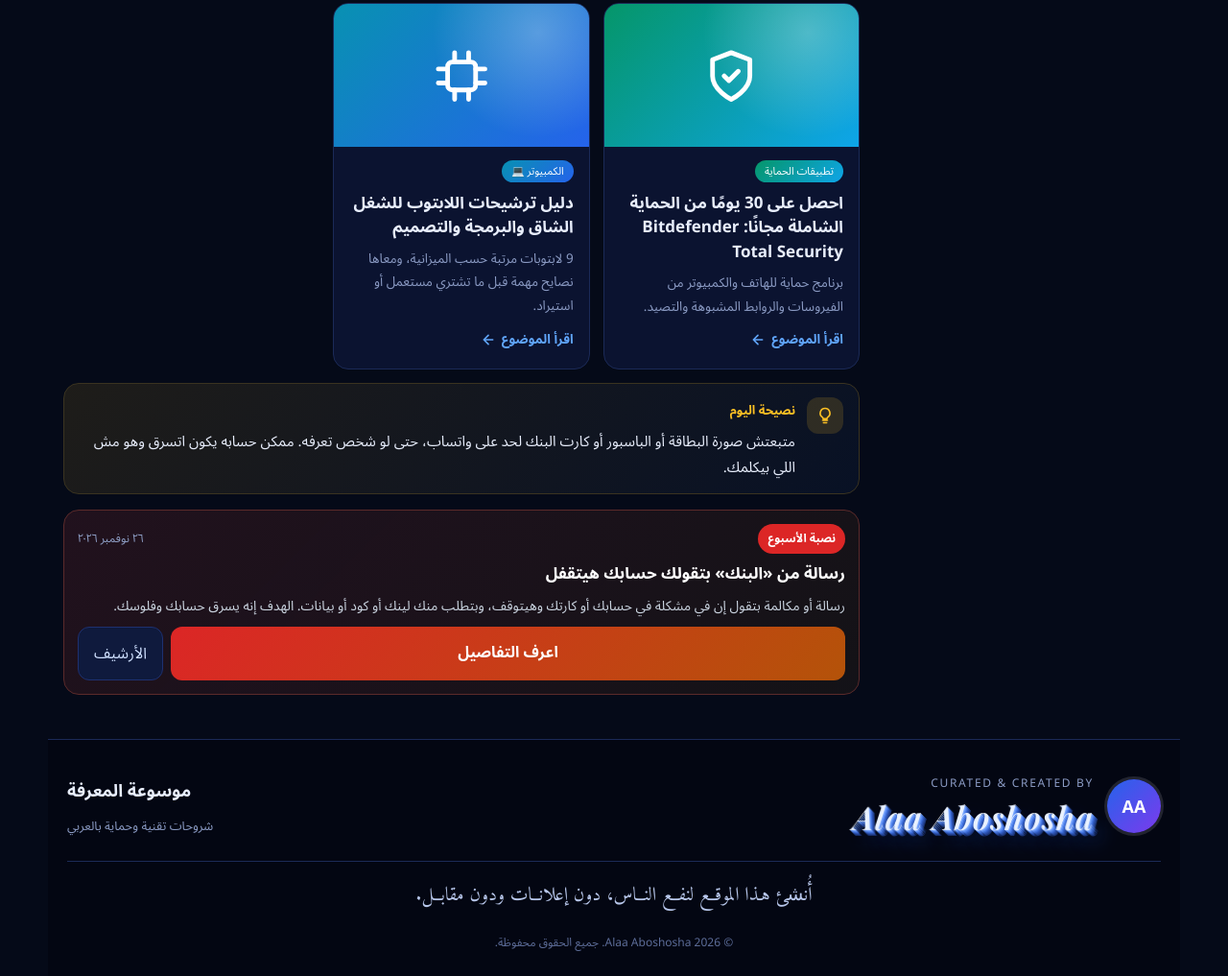
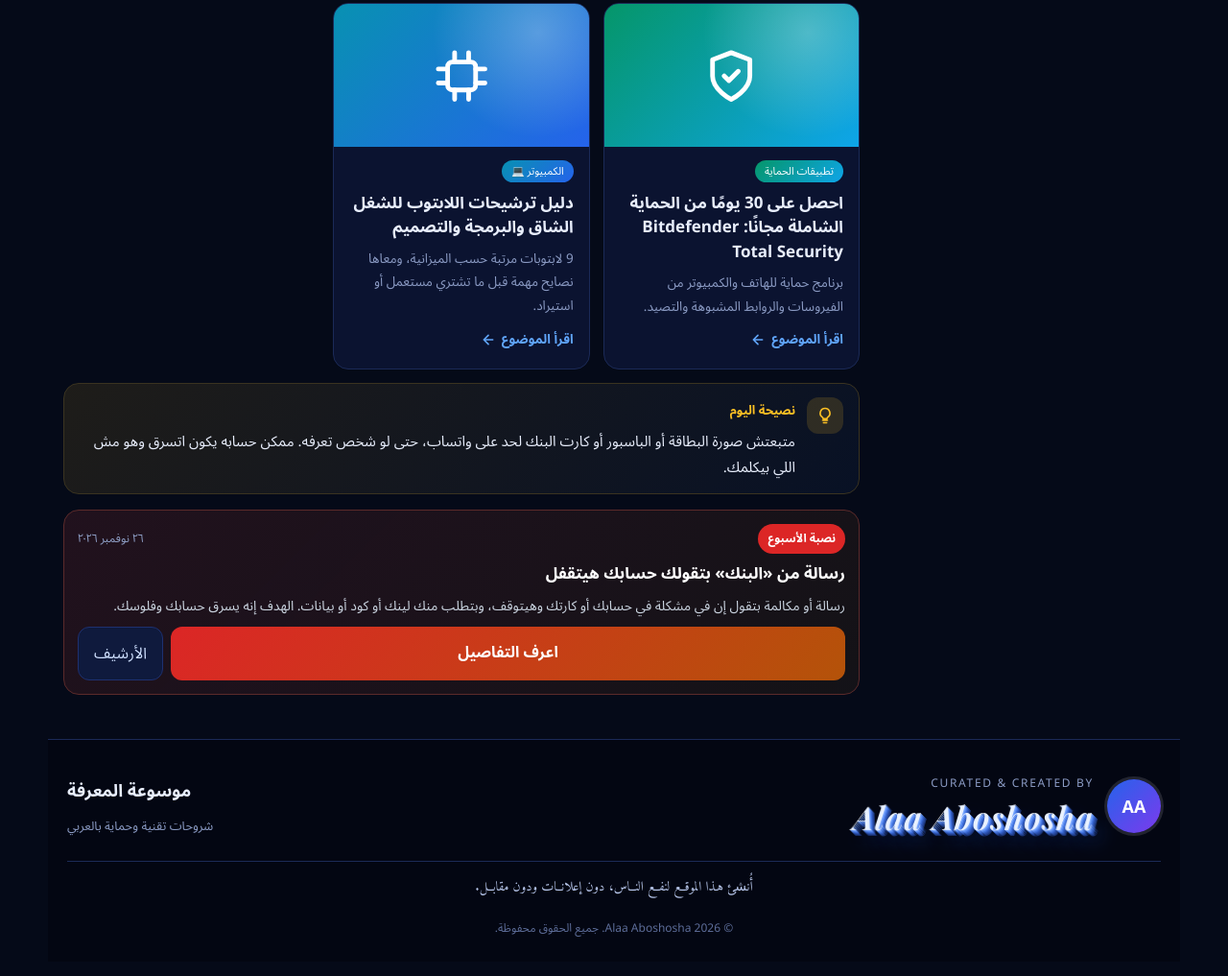
Before and after one commit to 3laa-aboshosha/maarifa-hub, a plain HTML site: page index.html in a window 1280 px wide. Shown: the part 1745-2762 px from the top of the page at 96% size. Drawn offline with Linux system fonts and the light colour scheme.

Commit message:
Shrink footer line to one line (clamp 14px, nowrap)

```diff
--- a/index.html
+++ b/index.html
@@ -79,7 +79,7 @@ footer{margin:34px -16px 0;background:#030612;border-top:1px solid var(--line);p
 .mono{display:grid;place-items:center;width:56px;height:56px;border-radius:50%;background:linear-gradient(135deg,#2563eb,#7c3aed);color:#fff;font-weight:700;font-size:18px;box-shadow:0 0 0 3px rgba(255,255,255,.12)}
 .fb{font-weight:700;font-size:18px;text-align:end}.fb span{display:block;color:var(--mut);font-weight:400;font-size:13px;margin-top:4px}
 .cp{max-width:1148px;margin:16px auto 0;font-size:12px;color:#5d6d99;text-align:center}
-.kh{max-width:1148px;margin:16px auto 0;font-size:20px;line-height:2.0;color:#b7c6ea;text-align:center}
+.kh{max-width:1148px;margin:14px auto 0;font-size:clamp(11px,3.6vw,14px);line-height:1.9;color:#b7c6ea;text-align:center;white-space:nowrap}
 @media(max-width:900px){
  .layout{grid-template-columns:1fr}.layout aside{order:3}
  .slide.on{grid-template-columns:1fr}
```
